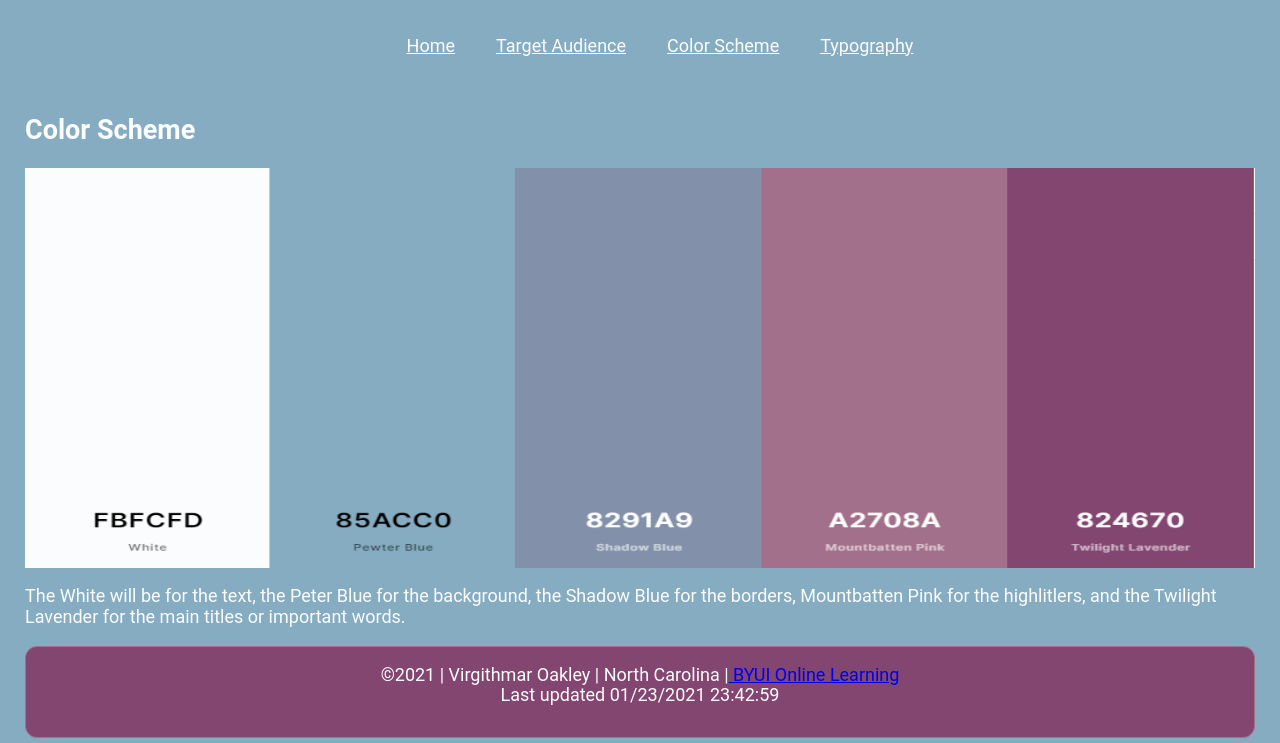
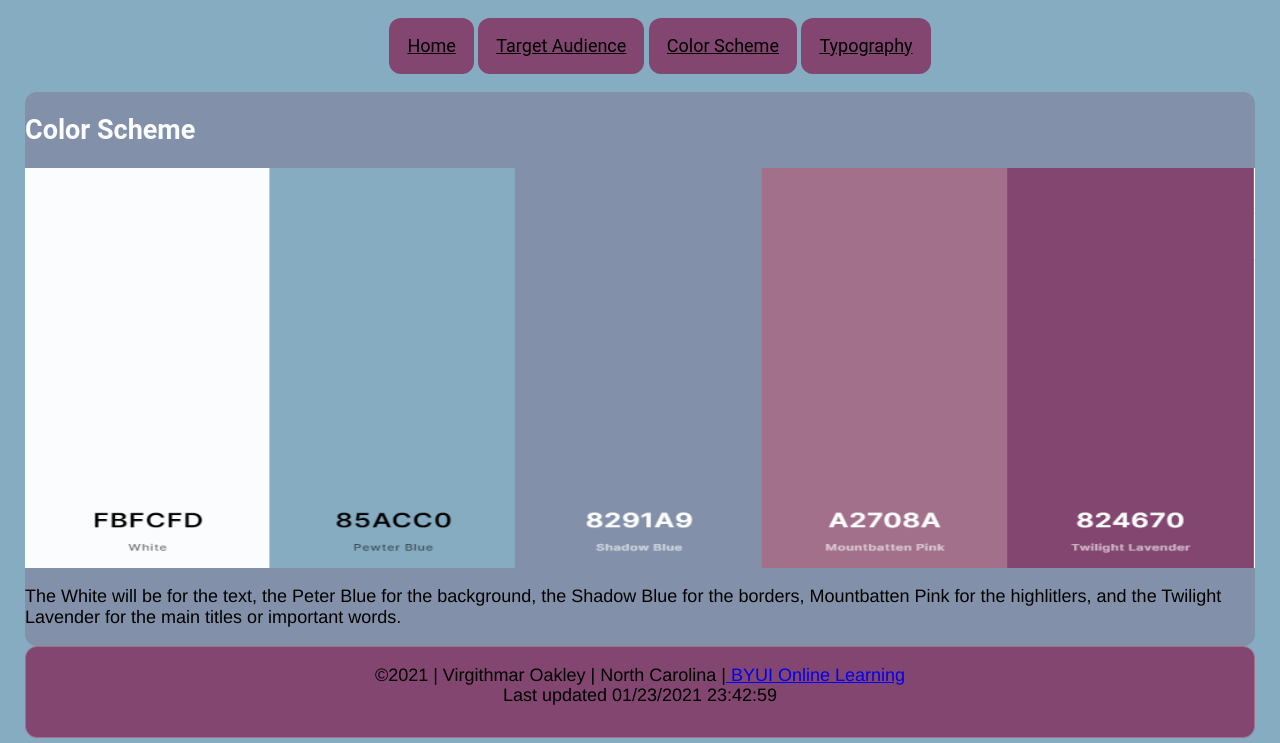
Before and after one commit to Oakleyvirgi/oakleyvirgi.github.io, a plain HTML site: page lesson3/color-scheme.html in a window 1280 px wide. Shown: the part 137-880 px from the top of the page. Drawn offline with Linux system fonts and the light colour scheme; files that its build step writes are made by us from their sources.

Commit message:
cambios  website doc

```diff
--- a/lesson3/color-scheme.html
+++ b/lesson3/color-scheme.html
@@ -27,10 +27,12 @@
         <li><a href="typography.html">Typography</a></li>
       </ul>
     </nav>
-    <h2>Color Scheme</h2>
-    <img src="weather_color_palet.PNG" alt="Color Palet" height="400" width="900">
-    <p>The White will be for the text, the Peter Blue for the background, the Shadow Blue for the borders, Mountbatten
-      Pink for the highlitlers, and the Twilight Lavender for the main titles or important words.</p>
+    <div class="text">
+      <h2>Color Scheme</h2>
+      <img src="weather_color_palet.PNG" alt="Color Palet" height="400" width="900">
+      <p>The White will be for the text, the Peter Blue for the background, the Shadow Blue for the borders, Mountbatten
+        Pink for the highlitlers, and the Twilight Lavender for the main titles or important words.</p>
+    </div>
     <footer>
       <p>&copy;2021 | Virgithmar Oakley | North Carolina |<a href="https://www.byui.edu/online"> BYUI Online
           Learning</a><br>
--- a/lesson3/small.css
+++ b/lesson3/small.css
@@ -6,9 +6,19 @@ header {
     text-align: center;
     border-radius: 12px;
 }
-h1,h2,p{
+h1,h2{
     color: #FBFCFD;
     font-family: 'Roboto', sans-serif;
+}
+p{
+    font-family: "Helvetica", sans-serif;
+    color:black;
+}
+.text {
+    background-color: #8291A9;
+    border-radius: 12px;
+
+
 }
 h1{
     width: 100%;
@@ -16,7 +26,6 @@ h1{
 
 body {
 	background-color: #85ACC0;
-	font-family: "Helvetica", sans-serif;
 	padding: 5px 25px;
 	font-size: 18px;
     margin: 0;
@@ -45,9 +54,11 @@ li{
 
 nav a {
     display: inline-block;
-     color: #FBFCFD;
+     color:black;
     font-family: 'Roboto', sans-serif;
     padding: 1em;
+    background-color: #824670;
+    border-radius: 12px;
 }
 
 nav ul{
```
Also changed, not shown: lesson3/index.html (+10 -5 lines), lesson3/target-audience.html (+18 -8 lines), lesson3/typography.html (+5 -3 lines).
